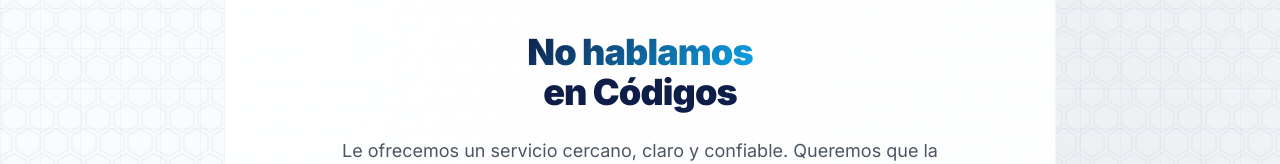
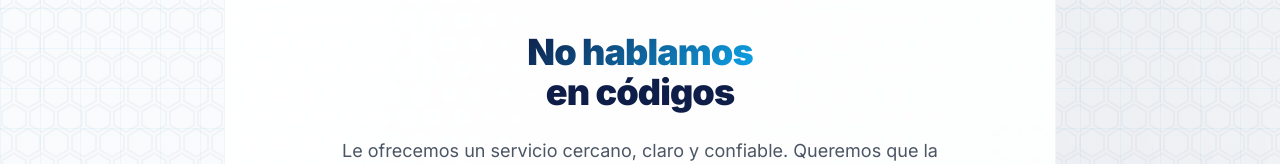
Before and after one commit to kromee/edmcomunicaciones, a Next.js app: page /nosotros in a window 1280 px wide. Shown: the part 2617-2781 px from the top of the page. Built offline with nearby package versions, Linux system fonts and the light colour scheme; no server answers.

Commit message:
Fix capitalization in company promise heading

```diff
--- a/src/app/nosotros/page.tsx
+++ b/src/app/nosotros/page.tsx
@@ -307,7 +307,7 @@ export default function NosotrosPage() {
                   <h2 className="text-3xl sm:text-4xl font-black tracking-tight mb-6">
                     <span className="text-gradient-brand">No hablamos</span>
                     <br />
-                    <span className="text-brand">en Códigos</span>
+                    <span className="text-brand">en códigos</span>
                   </h2>
                   <p className="text-lg text-gray-600 leading-relaxed max-w-2xl mx-auto">
                     Le ofrecemos un servicio cercano, claro y confiable. Queremos que la tecnología no le cause dolores de cabeza, sino que sea{' '}
```
